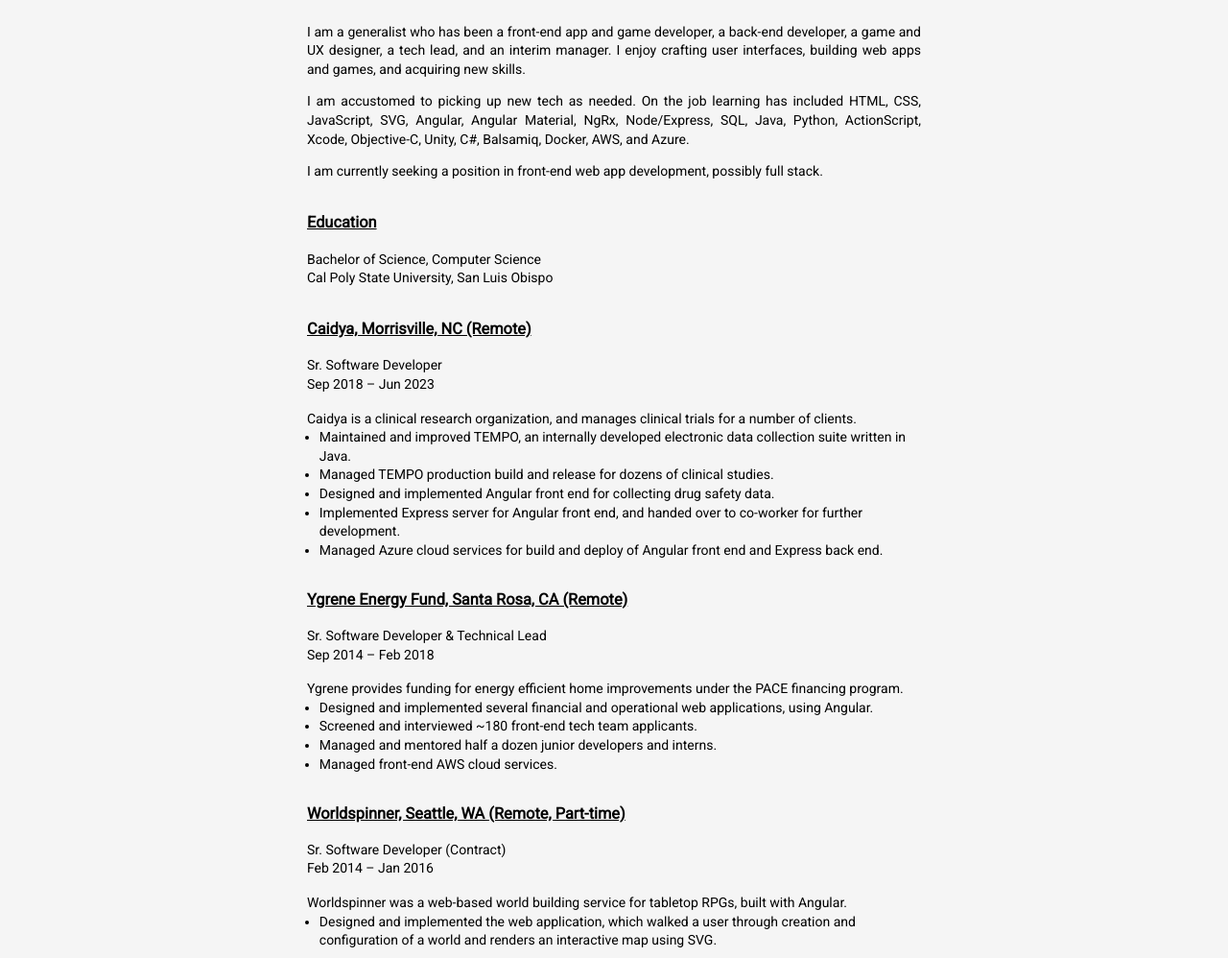
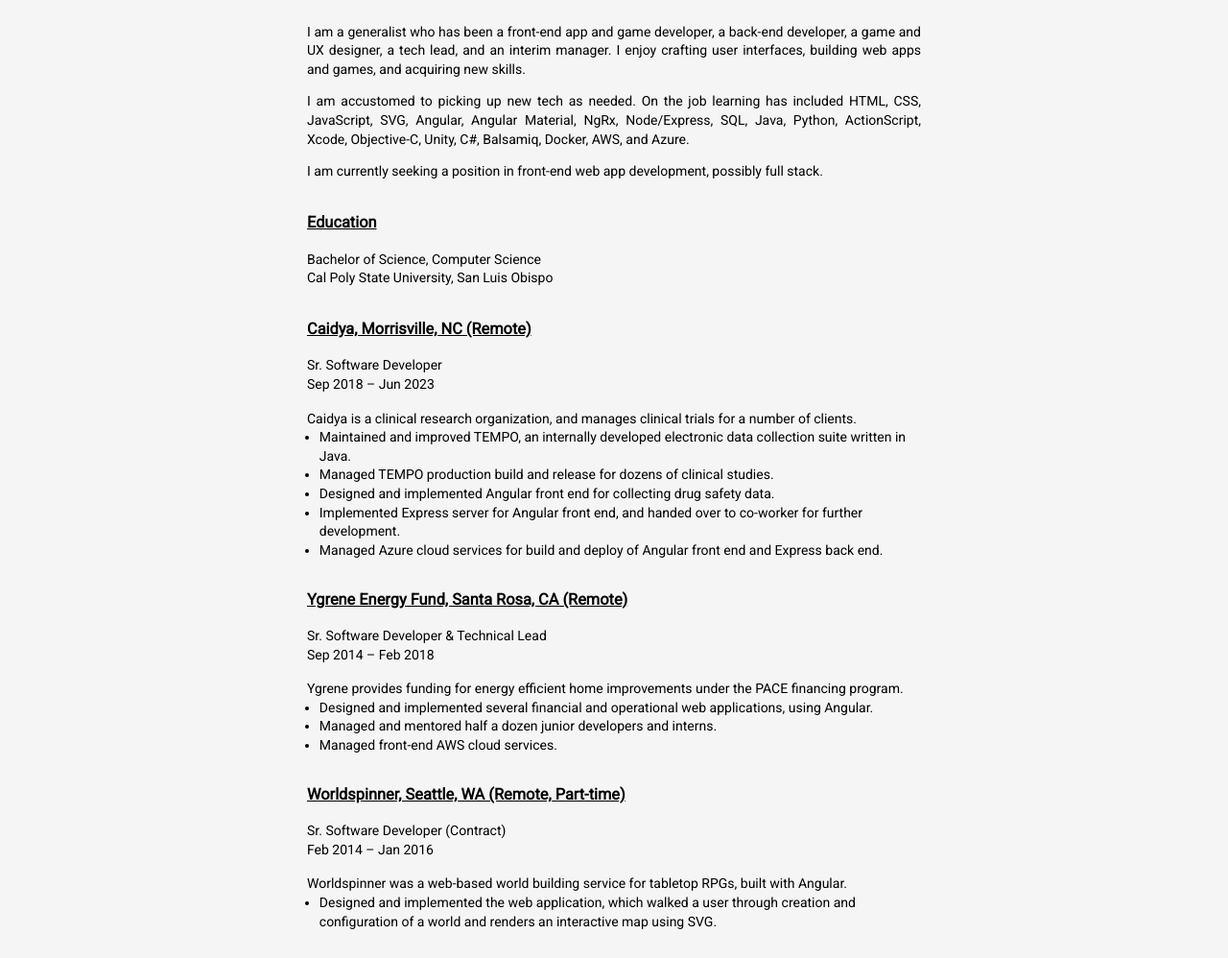
Before and after one commit to maughmer/maughmer.github.io, a website with bundled scripts: page resume.html in a window 1280 px wide. Shown: the part 69-1067 px from the top of the page at 96% size. Built offline with nearby package versions, Linux system fonts and the light colour scheme.

Commit message:
removed screen/interview entry

```diff
--- a/resume.html
+++ b/resume.html
@@ -94,9 +94,6 @@
     <ul>
       <li>
         Designed and implemented several financial and operational web applications, using Angular.
-      </li>
-      <li>
-        Screened and interviewed ~180 front-end tech team applicants.
       </li>
       <li>
         Managed and mentored half a dozen junior developers and interns.
```
